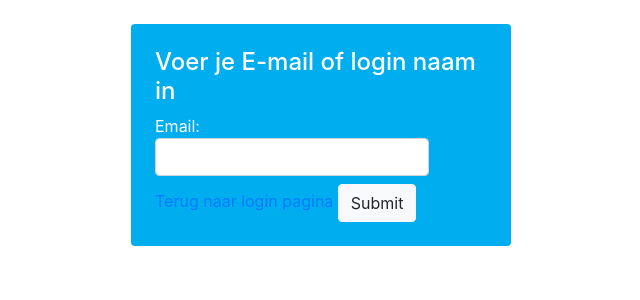
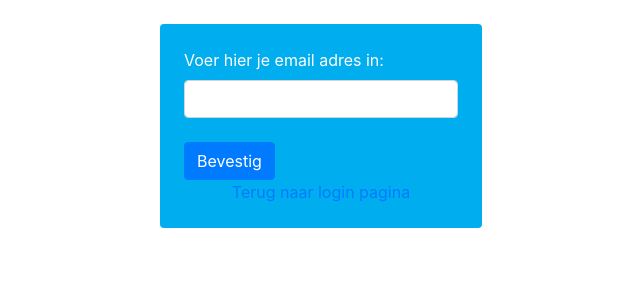
Before and after one commit to Harmhtn/TaalProof, a PHP site: page /forgot_password in a window 1280 px wide. Shown: the top 300 px of the page, without its empty margins (319-959 px from the left). Run offline with PHP 8.4, Linux system fonts and the light colour scheme; some libraries are stand-ins or nearby versions.

Commit message:
commiting final version

```diff
--- a/Resources/views/default/forgot_password.view.php
+++ b/Resources/views/default/forgot_password.view.php
@@ -1,19 +1,25 @@
 <div class="container">
+    <div class="row justify-content-center text-white">
+    <div class=" mt-4 p-4 rounded" style="background-color: #00adee">
+    <?php if (!empty($mail_send)) {
+        echo "<div class='alert alert-info'>$mail_send</div>";
+    }else{ ?>
     <?php if (!empty($error)) {
         echo $error;
     } ?>
-    <div class="row justify-content-center text-white">
-        <div class="col-4 mt-4 p-4 rounded" style="background-color: #00adee">
-            <form action="/forgot_password" class="form-signin w-100" method="post">
-                <h4 class="">Voer je E-mail of login naam in</h4>
-                <label>Email:
-                    <input class="form-control" name="email" type="text">
-                </label>
-                <input type="hidden" name="email_send">
-                <br>
-                <a href="login">Terug naar login pagina</a>
-                <input class="btn btn-light" type="submit">
-            </form>
-        </div>
+    <form action="/forgot_password" method="post">
+        <label>Voer hier je email adres in: </label>
+        <input class="form-control" name="email" type="text">
+        <input type="hidden" name="email_send">
+        <br>
+        <input class="btn btn-primary" type="submit" value="Bevestig">
+    </form>
+    <div align="center">
+        <a href="login">Terug naar login pagina</a>
+    </div>
+    </div>
     </div>
 </div>
+
+<?php
+}
--- a/config/config.php
+++ b/config/config.php
@@ -15,6 +15,6 @@ return [
         'host' => 'smtp.gmail.com',
         'username' => 'team3wind@gmail.com',
         'password' => 'flevosap',
-            'port' => '465',
+        'port' => '587'
     ]
 ];
--- a/index.php
+++ b/index.php
@@ -1,5 +1,6 @@
 <?php
 require 'src/bootstrap.php';
+
 session_start();
 
 if(isset($_SESSION["logged_in"]) != true) {
--- a/routes.php
+++ b/routes.php
@@ -3,15 +3,15 @@
 if (!empty($router)) {
     $router->define( [
 
-        '' => 'src/controllers/index.php',
-        'login' => 'src/controllers/login.php',
-        'logout' => 'src/controllers/login.php',
-        'register' => 'src/controllers/register.php',
-        'account' => 'src/controllers/account.php',
-        'admin' => 'src/controllers/admin.php',
-        'forgot_password' => 'src/controllers/forgot_password.php',
-        'watch/video' => 'src/controllers/watch_video.php',
-        'video' => 'src/controllers/video.php'
+        '/' => 'src/Controllers/index.php',
+        'login' => 'src/Controllers/login.php',
+        'logout' => 'src/Controllers/login.php',
+        'register' => 'src/Controllers/register.php',
+        'account' => 'src/Controllers/account.php',
+        'admin' => 'src/Controllers/admin.php',
+        'forgot_password' => 'src/Controllers/forgot_password.php',
+        'watch/video' => 'src/Controllers/watch_video.php',
+        'video' => 'src/Controllers/video.php'
 
     ]);
 }
--- a/src/Controllers/forgot_password.php
+++ b/src/Controllers/forgot_password.php
@@ -32,7 +32,7 @@ if (isset($_POST['email_send'])) {
 
         $body = "je hebt recent aangevraagt om uw wachtwoord te veranderen.
                 Klik op de volgende link om uw wachtwoord opnieuw in te stellen
-                http://localhost:8000/forgot_password?token={$token}";
+                http://www.taalproof.eu/forgot_password?token={$token}";
         $headers = array('From' => $from,
             'To' => $to,
             'Subject' => $subject);
@@ -42,44 +42,46 @@ if (isset($_POST['email_send'])) {
                 'auth' => true,
                 'username' => $username,
                 'password' => $password));
-        $smtp = Mail::factory('smtp',
-            array('host' => $host,
-                'auth' => true,
-                'username' => $username,
-                'password' => $password));
+
 
         try {
             $mail = $smtp->send($to, $headers, $body);
 
         } catch (PEAR_Exception $e) {
-            echo "<div class='alert alert-danger'>Er is iets mis gegaan!</div>";
+
+            $mail_send = "Er kon geen mail verstuurd worden";
         }
-    echo "<div class='alert alert-success'>Er is een mail verstuurd naar het email adress controlleer ook uw spam box</div>";
+        $mail_send =  "Er is een mail verstuurd naar het email adress controlleer ook uw spam box";
 
     } else {
-        echo "<div class='alert alert-danger'>Dit email adress staat niet geregistreerd</div>";
+        $mail_send =  "Dit email adress staat niet geregistreerd";
     }
 
+    require 'Resources/views/default/forgot_password.view.php';
 
 }
 elseif (isset($_GET['token'])) {
     //check if token expired
     $result = $app['database']->checkToken($_GET['token']);
-    if ($result != ''){
+
+    if (!empty($result)){
 
         //get date now and check if more then ten minutes past
         $date = date("Y-m-d H:i:s");
         $authentication_date = $result['authentication_date'];
         $authentication_date = new DateTime($authentication_date);
         $new_date = $authentication_date->modify('+10 minutes');
+        $winter_date = new DateTime($date);
+        $winter_date->modify('-60 minutes');
 
-        if ($date <= $new_date->format('Y-m-d H:i:s') ) {
+
+        if ($winter_date->format('Y-m-d H:i:s') <= $new_date->format('Y-m-d H:i:s') ) {
             require 'Resources/views/default/enter_new_pass.view.php';
-            $app['database']->resetToken($_GET['token'], $result['user_id']);
+            $app['database']->resetToken($result['user_id']);
+        }
 
-            $app['database']->resetToken($_GET['token'], $result['user_id']);
-        }
     }else{
+
         $error = "Authenticatie token is Helaas verlopen";
         require 'Resources/views/default/forgot_password.view.php';
     }
@@ -89,7 +91,8 @@ elseif (isset($_GET['newpass'])) {
     $new_password = hash('sha256', $_POST['new_password']);
     $app['database']->updatePassword($new_password, $_GET['newpass']);
 
-    header('Location: /login');
+
+    require 'Resources/views/default/login.view.php';
 }
 else {
 
--- a/src/database/QueryBuilder.php
+++ b/src/database/QueryBuilder.php
@@ -358,15 +358,17 @@ class QueryBuilder
                 OR login_name = :em";
 
         $sql = $this->pdo->prepare($sql);
-
+;
         $sql->bindParam('tn', $token);
         $sql->bindParam('em', $email);
 
         $sql->execute();
+
     }
 
-    public function resetToken($token, $user_id)
+    public function resetToken( $user_id)
     {
+
         $sql = "UPDATE users SET authentication_date = NULL,
                 authentication_token = NULL
                 WHERE user_id = :id";
@@ -374,6 +376,7 @@ class QueryBuilder
         $sql = $this->pdo->prepare($sql);
 
         $sql->bindParam('id', $user_id);
+
 
         $sql->execute();
     }
```
Also changed, not shown: src/Controllers/login.php (+11 -7 lines). Lines whose indentation alone changed are shown as unchanged.
